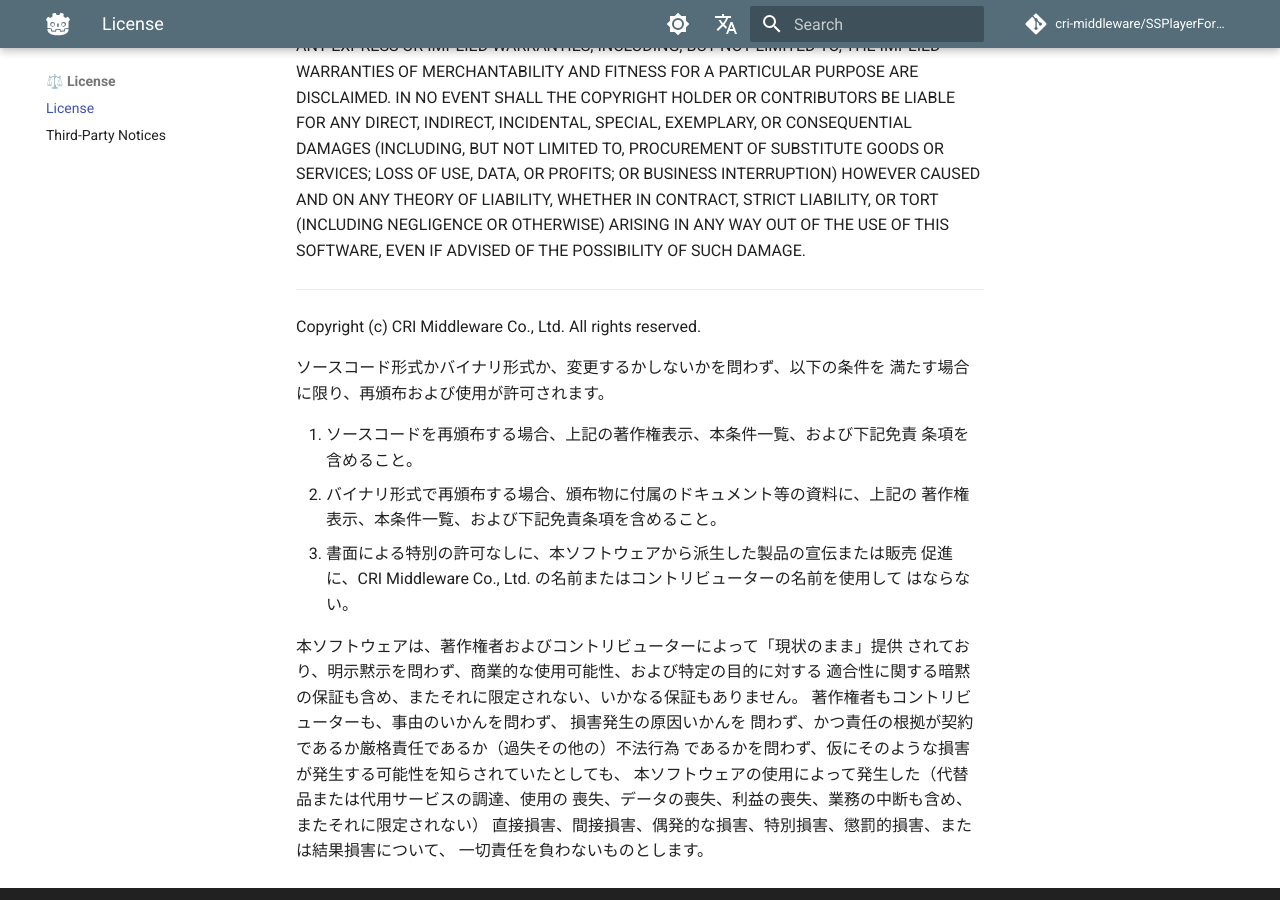
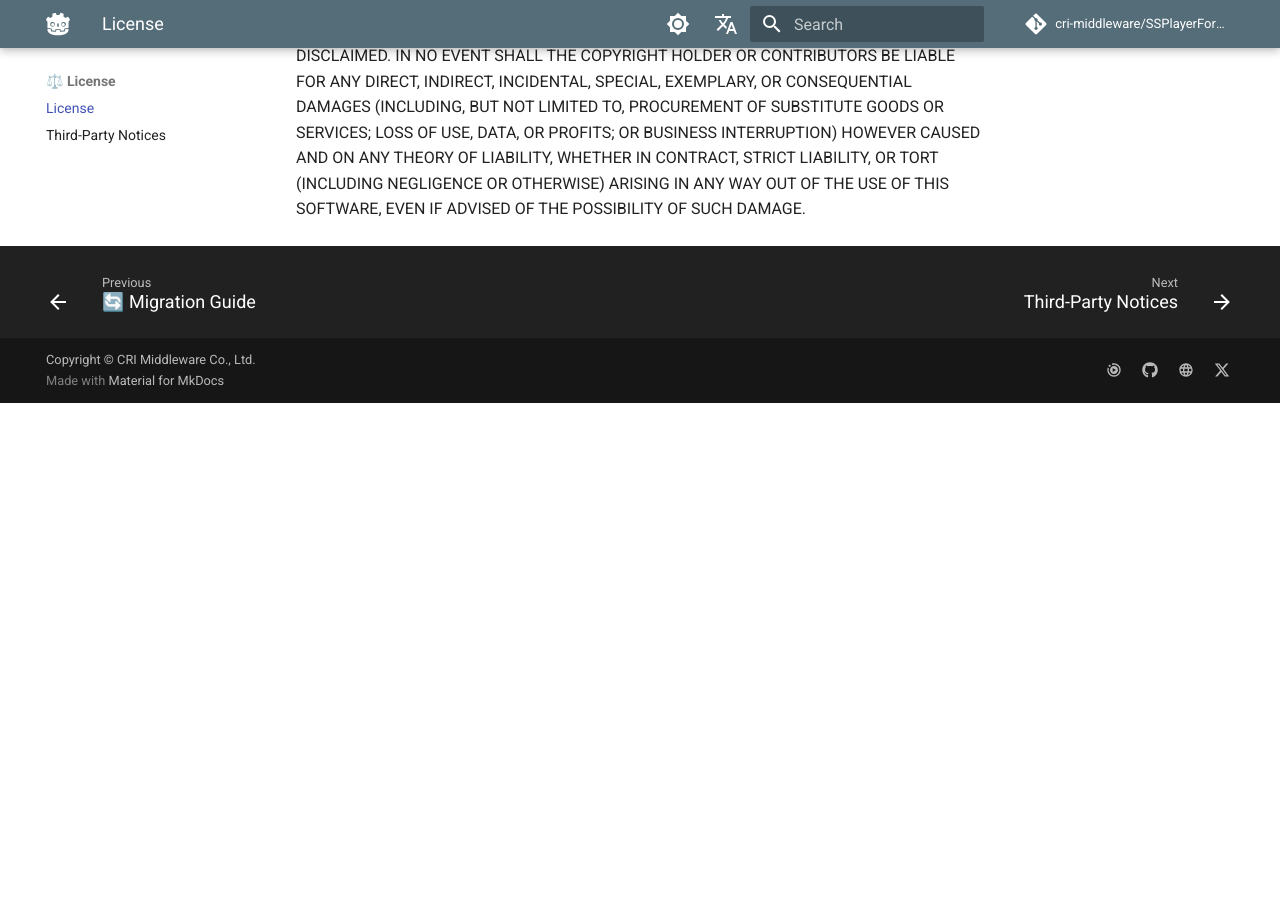
Before and after one commit to SpriteStudio/SSPlayerForGodot, an MkDocs documentation site: the page built from docs/en/license.md, in a window 1280 px wide and 900 px high, scrolled down 607 px. Built offline with MkDocs 1.6.1 and Material for MkDocs 9.7.7, drawn with Linux system fonts in a browser that asks for light colours; comment, search, counter and statistics services are not loaded; after the commit the page ends 1010 px from its top, so only the background shows below that; some of the changed text lies outside the part shown.

Commit message:
docs: split the licence so GitHub can read it
GitHub reports this repository's licence as "Other". LICENSE.md carries the
BSD-3-Clause text and a Japanese translation of it under a horizontal rule, and
the detector compares the whole file against known licence texts -- the
translation is about 40% of it, so nothing matches.

The English text moves out on its own and the translation becomes LICENSE.ja.md,
labelled a reference translation with the English named as authoritative. The
leading SPDX-License-Identifier line goes too: it is content the detector has to
account for as well, nothing in the tree parses it, and the point of this change
is to leave no reason for a near-miss.

Falling out of that, the two locale licence pages stop being the same page.
docs/ja/license.md included LICENSE.md, so a Japanese reader was served the
English text with its translation appended, and an English reader the reverse.
Each now includes its own.

Release packaging carries both files: LICENSE.ja.md joins LICENSE.md in the
addon root and in addons/spritestudio/licenses/, and in the archive check that
proves they arrived.

```diff
--- a/LICENSE.md
+++ b/LICENSE.md
@@ -25,30 +23,3 @@ LOSS OF USE, DATA, OR PROFITS; OR BUSINESS INTERRUPTION) HOWEVER CAUSED AND
 ON ANY THEORY OF LIABILITY, WHETHER IN CONTRACT, STRICT LIABILITY, OR TORT
 (INCLUDING NEGLIGENCE OR OTHERWISE) ARISING IN ANY WAY OUT OF THE USE OF THIS
 SOFTWARE, EVEN IF ADVISED OF THE POSSIBILITY OF SUCH DAMAGE.
-
----------------
-
-Copyright (c) CRI Middleware Co., Ltd.
-All rights reserved.
-
-ソースコード形式かバイナリ形式か、変更するかしないかを問わず、以下の条件を
-満たす場合に限り、再頒布および使用が許可されます。
-
-1. ソースコードを再頒布する場合、上記の著作権表示、本条件一覧、および下記免責
-   条項を含めること。
-2. バイナリ形式で再頒布する場合、頒布物に付属のドキュメント等の資料に、上記の
-   著作権表示、本条件一覧、および下記免責条項を含めること。
-3. 書面による特別の許可なしに、本ソフトウェアから派生した製品の宣伝または販売
-   促進に、CRI Middleware Co., Ltd. の名前またはコントリビューターの名前を使用して
-   はならない。
-
-本ソフトウェアは、著作権者およびコントリビューターによって「現状のまま」提供
-されており、明示黙示を問わず、商業的な使用可能性、および特定の目的に対する
-適合性に関する暗黙の保証も含め、またそれに限定されない、いかなる保証もありません。
-著作権者もコントリビューターも、事由のいかんを問わず、 損害発生の原因いかんを
-問わず、かつ責任の根拠が契約であるか厳格責任であるか（過失その他の）不法行為
-であるかを問わず、仮にそのような損害が発生する可能性を知らされていたとしても、
-本ソフトウェアの使用によって発生した（代替品または代用サービスの調達、使用の
-喪失、データの喪失、利益の喪失、業務の中断も含め、またそれに限定されない）
-直接損害、間接損害、偶発的な損害、特別損害、懲罰的損害、または結果損害について、
-一切責任を負わないものとします。
```
Also changed, not shown: other parts of LICENSE.md (+0 -2 lines), LICENSE.ja.md (added, +27 -0 lines), README.ja.md (+1 -1 lines), docs/ja/license.md (+1 -1 lines), 4 other files.
